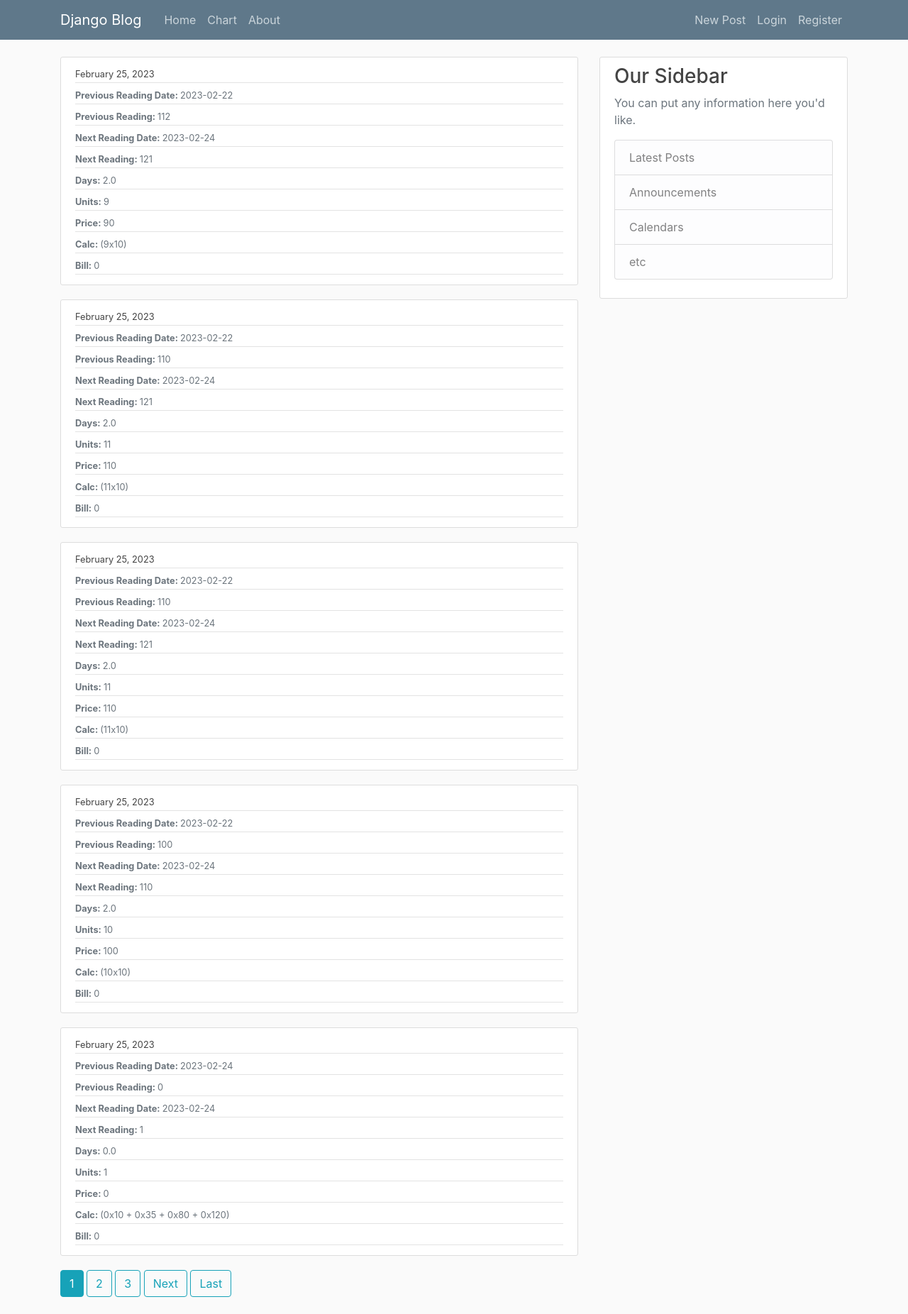
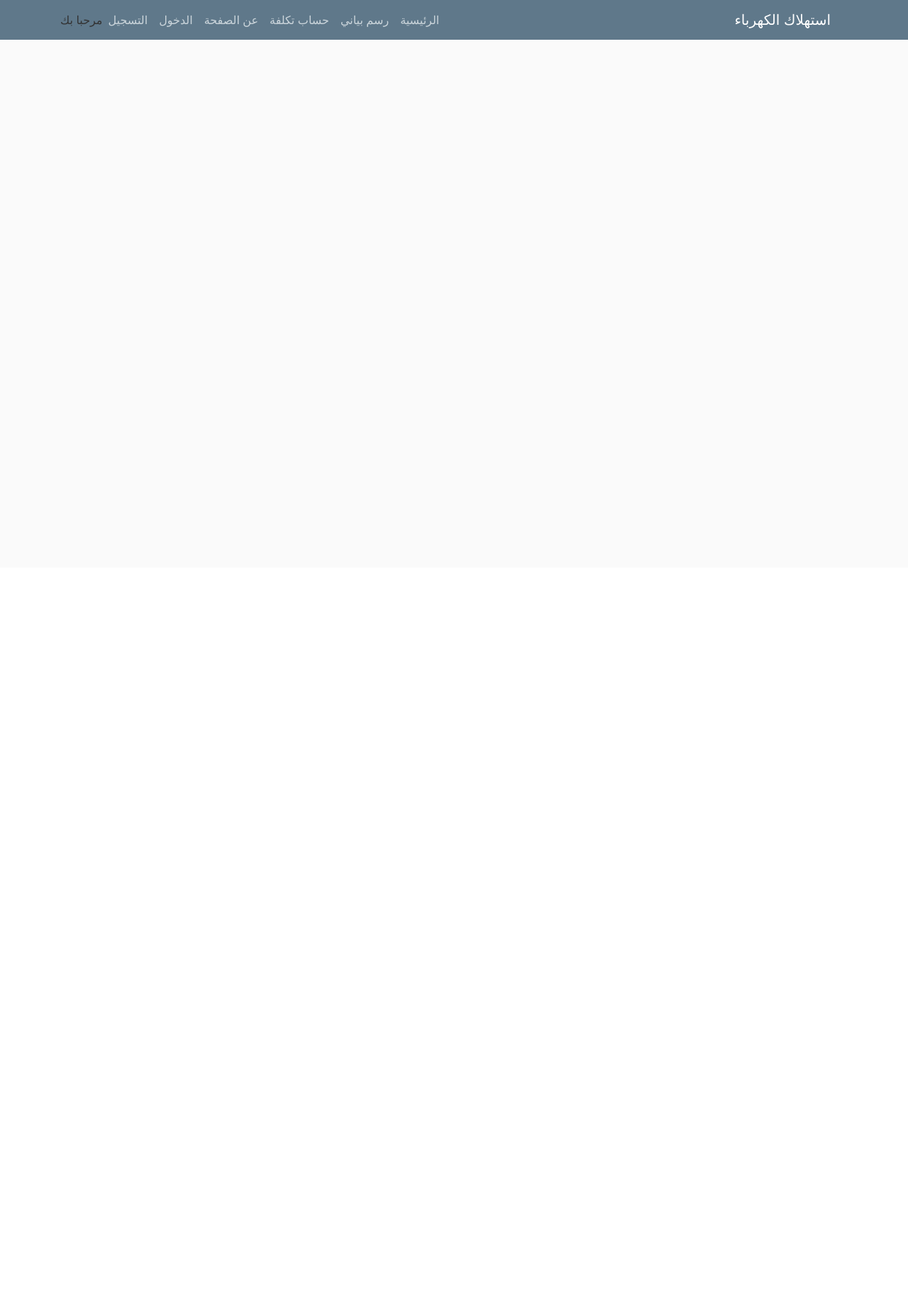
Before and after one commit to mjhram/ElectricityConsumption-Web, a Django app: page / in a window 1280 px wide. Shown: the whole page at 71% size. After the commit the page ends 56 px from the top, so only its background shows below. Run offline with Django 3.2, Linux system fonts and the light colour scheme; data comes from the database, SQL or seed files in the repository; both versions use the stored data as it was after the commit; some libraries are stand-ins or nearby versions.

Commit message:
login logout and guest user

```diff
--- a/blog/models.py
+++ b/blog/models.py
@@ -1,6 +1,6 @@
 from django.db import models
 from django.utils import timezone
-# from django.contrib.auth.models import User
+from django.contrib.auth.models import User
 from django.urls import reverse
 from . import fields
 
@@ -19,6 +19,7 @@ class ElecUnits(models.Model):
     price = models.CharField(max_length=15, blank=True, null=True)
     calcstr = models.CharField(db_column='calcStr', max_length=100, blank=True, null=True)  # Field name made lowercase.
     isitbill = models.IntegerField(default=0, choices=YN, db_column='isItBill', blank=False, null=False)  # Field name made lowercase.
+    author = models.ForeignKey(User, on_delete=models.CASCADE)
 
     def __str__(self):
         return self.calcstr
--- a/blog/static/blog/main.css
+++ b/blog/static/blog/main.css
@@ -2,7 +2,17 @@ body {
   background: #fafafa;
   color: #333333;
   margin-top: 5rem;
+  text-align: right;
+  direction: rtl;
+  display: flex;
 }
+
+label {
+    display: flex;
+    padding-left: 20px;
+    padding-right: 20px;
+}
+
 
 h1, h2, h3, h4, h5, h6 {
   color: #444444;
@@ -54,11 +64,17 @@ a.article-title:hover {
   width: 65px;
   margin-right: 16px;
 }
+.btns {
+  text-align: right;
+  direction: rtl;
+}
+.article-metadata {
+  /*padding-bottom: 1px;
+  margin-bottom: 4px;*/
+  text-align: right;
+  direction: rtl;
+  border-bottom: 1px solid #e3e3e3;
 
-.article-metadata {
-  padding-bottom: 1px;
-  margin-bottom: 4px;
-  border-bottom: 1px solid #e3e3e3
 }
 
 .article-metadata a:hover {
--- a/blog/templates/blog/base.html
+++ b/blog/templates/blog/base.html
@@ -1,4 +1,7 @@
+{% load guest_user %}
+
 {% load static %}
+
 <!DOCTYPE html>
 <html>
 <head>
@@ -9,41 +12,63 @@
 
     <!-- Bootstrap CSS -->
     <link rel="stylesheet" href="https://maxcdn.bootstrapcdn.com/bootstrap/4.0.0/css/bootstrap.min.css" integrity="sha384-Gn5384xqQ1aoWXA+058RXPxPg6fy4IWvTNh0E263XmFcJlSAwiGgFAW/dAiS6JXm" crossorigin="anonymous">
+    <link rel="stylesheet" href="//cdn.rawgit.com/morteza/bootstrap-rtl/v3.3.4/dist/css/bootstrap-rtl.min.css">
 
     <link rel="stylesheet" type="text/css" href="{% static 'blog/main.css' %}">
 
     {% if title %}
-        <title>Django Blog - {{ title }}</title>
+        <title>استهلاك الكهرباء - {{ title }}</title>
     {% else %}
-        <title>Django Blog</title>
+        <title>استهلاك الكهرباء</title>
     {% endif %}
 </head>
 <body>
     <header class="site-header">
       <nav class="navbar navbar-expand-md navbar-dark bg-steel fixed-top">
         <div class="container">
-          <a class="navbar-brand mr-4" href="{% url 'blog-home' %}">Django Blog</a>
+          <a class="navbar-brand mr-4" href="{% url 'blog-home' %}">استهلاك الكهرباء</a>
           <button class="navbar-toggler" type="button" data-toggle="collapse" data-target="#navbarToggle" aria-controls="navbarToggle" aria-expanded="false" aria-label="Toggle navigation">
           <span class="navbar-toggler-icon"></span>
           </button>
           <div class="collapse navbar-collapse" id="navbarToggle">
             <div class="navbar-nav mr-auto">
-              <a class="nav-item nav-link" href="{% url 'blog-home' %}">Home</a>
-              <a class="nav-item nav-link" href="{% url 'blog-chart' %}">Chart</a>
-              <a class="nav-item nav-link" href="{% url 'blog-about' %}">About</a>
+              <a class="nav-item nav-link" href="{% url 'blog-home' %}">الرئيسية</a>
+              <a class="nav-item nav-link" href="{% url 'blog-chart' %}">رسم بياني</a>
+			  <a class="nav-item nav-link" href="{% url 'post-create' %}">حساب تكلفة</a>
+              <a class="nav-item nav-link" href="{% url 'blog-about' %}">عن الصفحة</a>
             </div>
             <!-- Navbar Right Side -->
             <div class="navbar-nav">
-			  <a class="nav-item nav-link" href="{% url 'post-create' %}">New Post</a>
-              <a class="nav-item nav-link" href="#">Login</a>
-              <a class="nav-item nav-link" href="#">Register</a>
-
-
-
-
-
+                {% if user.is_authenticated %}
+                    {% if user|is_guest_user %}
+                      {# user is a guest instance, link to conversion page #}
+                      <a class="nav-item nav-link" href="{% url 'login' %}"> الدخول</a>
+                      <a class="nav-item nav-link"  href="{% url 'register' %}">التسجيل</a>
+                    {% else %}
+                      <a class="nav-item nav-link" href="{% url 'logout' %}">خروج</a>
+                    {% endif %}
+                {% else %}
+                  {# regular sign up link #}
+                  <a class="nav-item nav-link" href="{% url 'login' %}"> الدخول</a>
+                  <a class="nav-item nav-link" href="{% url 'register' %}">التسجيل</a>
+                {% endif %}
+<!--			  {% if user.is_authenticated %}-->
+<!--                <a class="nav-item nav-link" href="{% url 'logout' %}">خروج</a>-->
+<!--              {% else %}-->
+<!--              <a class="nav-item nav-link" href="{% url 'login' %}"> الدخول</a>-->
+<!--              <a class="nav-item nav-link" href="{% url 'register' %}">التسجيل</a>-->
+<!--			  {% endif %}-->
             </div>
           </div>
+            {% if user.is_authenticated %}
+                {% if user|is_guest_user %}
+                    <div class="navbar-nav mr-auto">مرحبا Guest</div>
+                {% else %}
+                    <div class="navbar-nav mr-auto">مرحبا {{ user.username }}</div>
+                {% endif %}
+              {% else %}
+              <div class="mr-auto">مرحبا بك</div>
+			  {% endif %}
         </div>
       </nav>
     </header>
@@ -59,19 +84,7 @@
           {% endif %}
           {% block content %}{% endblock %}
         </div>
-        <div class="col-md-4">
-          <div class="content-section">
-            <h3>Our Sidebar</h3>
-            <p class='text-muted'>You can put any information here you'd like.
-              <ul class="list-group">
-                <li class="list-group-item list-group-item-light">Latest Posts</li>
-                <li class="list-group-item list-group-item-light">Announcements</li>
-                <li class="list-group-item list-group-item-light">Calendars</li>
-                <li class="list-group-item list-group-item-light">etc</li>
-              </ul>
-            </p>
-          </div>
-        </div>
+
       </div>
     </main>
 
--- a/blog/templates/blog/home.html
+++ b/blog/templates/blog/home.html
@@ -8,32 +8,32 @@
               <small class="text-muted"><a class="article-title" href="{% url 'post-detail' post.no %}">{{ post.time|date:"F d, Y" }}</a></small>
             </div>
             <div class="article-metadata">
-               <small class="text-muted"><b>Previous Reading Date: </b>{{ post.prevdateinmillisec|int2date }}</small>
+               <small class="text-muted"><b>تاريخ القراءة السابقة: </b>{{ post.prevdateinmillisec|int2date }}</small>
             </div>
             <div class="article-metadata">
-               <small class="text-muted"><b>Previous Reading: </b>{{ post.prevreading }}</small>
+               <small class="text-muted"><b>القراءة السابقة: </b>{{ post.prevreading }}</small>
             </div>
             <div class="article-metadata">
-               <small class="text-muted"><b>Next Reading Date: </b>{{ post.nextdateinmillisec|int2date }}</small>
+               <small class="text-muted"><b>تاريخ القراءة اللاحقة: </b>{{ post.nextdateinmillisec|int2date }}</small>
             </div>
             <div class="article-metadata">
-               <small class="text-muted"><b>Next Reading: </b>{{ post.nextreading }}</small>
+               <small class="text-muted"><b>القراءة اللاحقة: </b>{{ post.nextreading }}</small>
             </div>
             <div class="article-metadata">
-               <small class="text-muted"><b>Days: </b>{{ post.prevdateinmillisec|getdays:post.nextdateinmillisec }}</small>
+               <small class="text-muted"><b>عدد الايام: </b>{{ post.prevdateinmillisec|getdays:post.nextdateinmillisec }}</small>
             </div>
             <div class="article-metadata">
-               <small class="text-muted"><b>Units: </b>{{ post.nextreading|subtract:post.prevreading}}</small>
+               <small class="text-muted"><b>الوحدات: </b>{{ post.nextreading|subtract:post.prevreading}}</small>
             </div>
 
             <div class="article-metadata">
-               <small class="text-muted"><b>Price: </b>{{ post.price }}</small>
+               <small class="text-muted"><b>المبلغ: </b>{{ post.price }}</small>
             </div>
             <div class="article-metadata">
-               <small class="text-muted"><b>Calc: </b>{{ post.calcstr }}</small>
+               <small class="text-muted"><b>طريقة الاحتساب: </b>{{ post.calcstr }}</small>
             </div>
             <div class="article-metadata">
-               <small class="text-muted"><b>Bill: </b>{{ post.isitbill }}</small>
+               <small class="text-muted"><b>هل هي ورقة كهرباء: </b>{% if post.isitbill == 1 %} Yes {% else %} No {% endif %}</small>
             </div>
           </div>
         </article>
--- a/blog/views.py
+++ b/blog/views.py
@@ -5,6 +5,13 @@ from .models import ElecUnits
 from .forms import FormNew#, NameForm
 from datetime import datetime, timezone
 # from vanilla import CreateView
+from django.contrib.auth.mixins import LoginRequiredMixin, UserPassesTestMixin
+from django.contrib.auth.decorators import login_required
+from django.shortcuts import get_object_or_404
+from django.contrib.auth.models import User
+from guest_user.decorators import allow_guest_user
+from guest_user.mixins import AllowGuestUserMixin
+
 from django.views.generic import (
     ListView,
     DetailView,
@@ -59,14 +66,22 @@ def home(request):
     }
     return render(request, 'blog/home.html', context)
 
-class PostListView(ListView):
+class PostListView(AllowGuestUserMixin, ListView):
     model = ElecUnits
     template_name = 'blog/home.html'  # <app>/<model>_<viewtype>.html
     context_object_name = 'posts'
     ordering = ['-time']
     paginate_by=5
 
-class PostDetailView(DetailView):
+    def get_queryset(self):
+        if self.request.user.is_anonymous:
+            return ElecUnits.objects.none()
+        else:
+            # user = get_object_or_404(User, username=self.request.user)
+            return ElecUnits.objects.filter(author=self.request.user).order_by('-time')
+
+# class PostDetailView(LoginRequiredMixin, DetailView):
+class PostDetailView(AllowGuestUserMixin, DetailView):
     model = ElecUnits
     # def get(self, *args, **kwargs):
     #     response = super(PostDetailView, self).get(*args, **kwargs)
@@ -80,9 +95,15 @@ class PostDetailView(DetailView):
         # print(queryset)
         FormNew.elecUnitObj=obj
         return obj
+    def get_queryset(self):
+        if self.request.user.is_anonymous:
+            return ElecUnits.objects.none()
+        else:
+            # user = get_object_or_404(User, username=self.request.user)
+            return ElecUnits.objects.filter(author=self.request.user).order_by('-time')
 
 
-class PostCreateView(CreateView):
+class PostCreateView(AllowGuestUserMixin, CreateView):
     model = ElecUnits
     #fields = ['prevdateinmillisec', 'prevreading', 'nextdateinmillisec', 'nextreading', 'isitbill']
     form_class = FormNew
@@ -93,15 +114,32 @@ class PostCreateView(CreateView):
     #          'author': self.request.user,
     #          'publish_date': datetime.date.today()
     #     }
+    def form_valid(self, form):
+        form.instance.author = self.request.user
+        return super().form_valid(form)
 
-class PostUpdateView(UpdateView):
+class PostUpdateView(AllowGuestUserMixin, UserPassesTestMixin, UpdateView):
     model = ElecUnits
     form_class = FormNew
     template_name_suffix = '_update_form'
+    def form_valid(self, form):
+        form.instance.author = self.request.user
+        return super().form_valid(form)
+    def test_func(self):
+        post = self.get_object()
+        if self.request.user == post.author:
+            return True
+        return False
 
-class PostDeleteView(DeleteView):
+class PostDeleteView(AllowGuestUserMixin, UserPassesTestMixin, DeleteView):
     model = ElecUnits
     success_url = '/'
+
+    def test_func(self):
+        post = self.get_object()
+        if self.request.user == post.author:
+            return True
+        return False
 
 
 # class PostCreateView(CreateView):
@@ -132,11 +170,13 @@ class PostDeleteView(DeleteView):
 #             return HttpResponseRedirect(reverse_lazy('post-detail', kwargs={'pk': stock.no}))#args='post/<int:pk>/'))
 #         return render(request, '', {'form': form})
 
+# @login_required
+@allow_guest_user
 def chart(request):
     labels = []
     data = []
 
-    queryset = ElecUnits.objects.all().filter(isitbill=1).order_by('-time')[:40]
+    queryset = ElecUnits.objects.all().filter(author=request.user, isitbill=1).order_by('-time')[:40]
     for city in queryset:
         dt_object = datetime.fromtimestamp(city.prevdateinmillisec/1000)
         labels.append(dt_object.strftime('%Y-%b'))
--- a/django_project/urls.py
+++ b/django_project/urls.py
@@ -15,8 +15,18 @@ Including another URLconf
 """
 from django.contrib import admin
 from django.urls import path, include
+from users import views as user_views
+
+from django.contrib.auth import views as auth_views
+from django.conf import settings
+from django.conf.urls.static import static
 
 urlpatterns = [
     path('admin/', admin.site.urls),
+    path('register/', user_views.register, name='register'),
+    #path('profile/', user_views.profile, name='profile'),
     path('', include('blog.urls')),
+    path('login/', auth_views.LoginView.as_view(template_name='users/login.html'), name='login'),
+    path('logout/', auth_views.LogoutView.as_view(template_name='users/logout.html'), name='logout'),
+    path("convert/", include("guest_user.urls")),
 ]
```
Also changed, not shown: blog/forms.py (+14 -9 lines), blog/templates/blog/about.html (+13 -1 lines), blog/templates/blog/elecunits_detail.html (+10 -10 lines), blog/templates/blog/elecunits_form.html (+6 -6 lines), django_project/settings.py (+15 -0 lines), blog/migrations/0001_initial.py, blog/migrations/0002_alter_elecunits_nextdateinmillisec.py (deleted), db.sqlite3, 1 other file.
